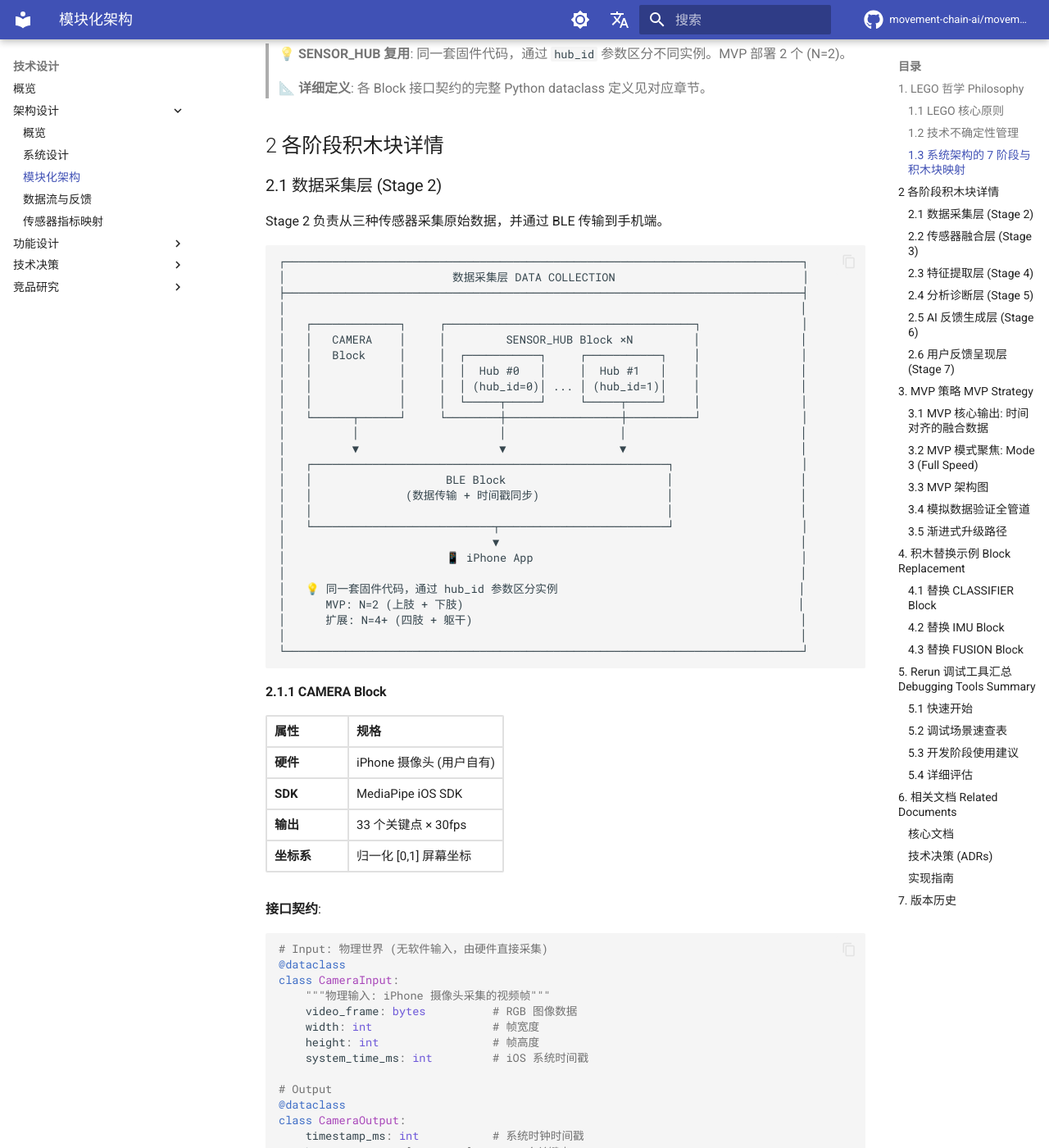
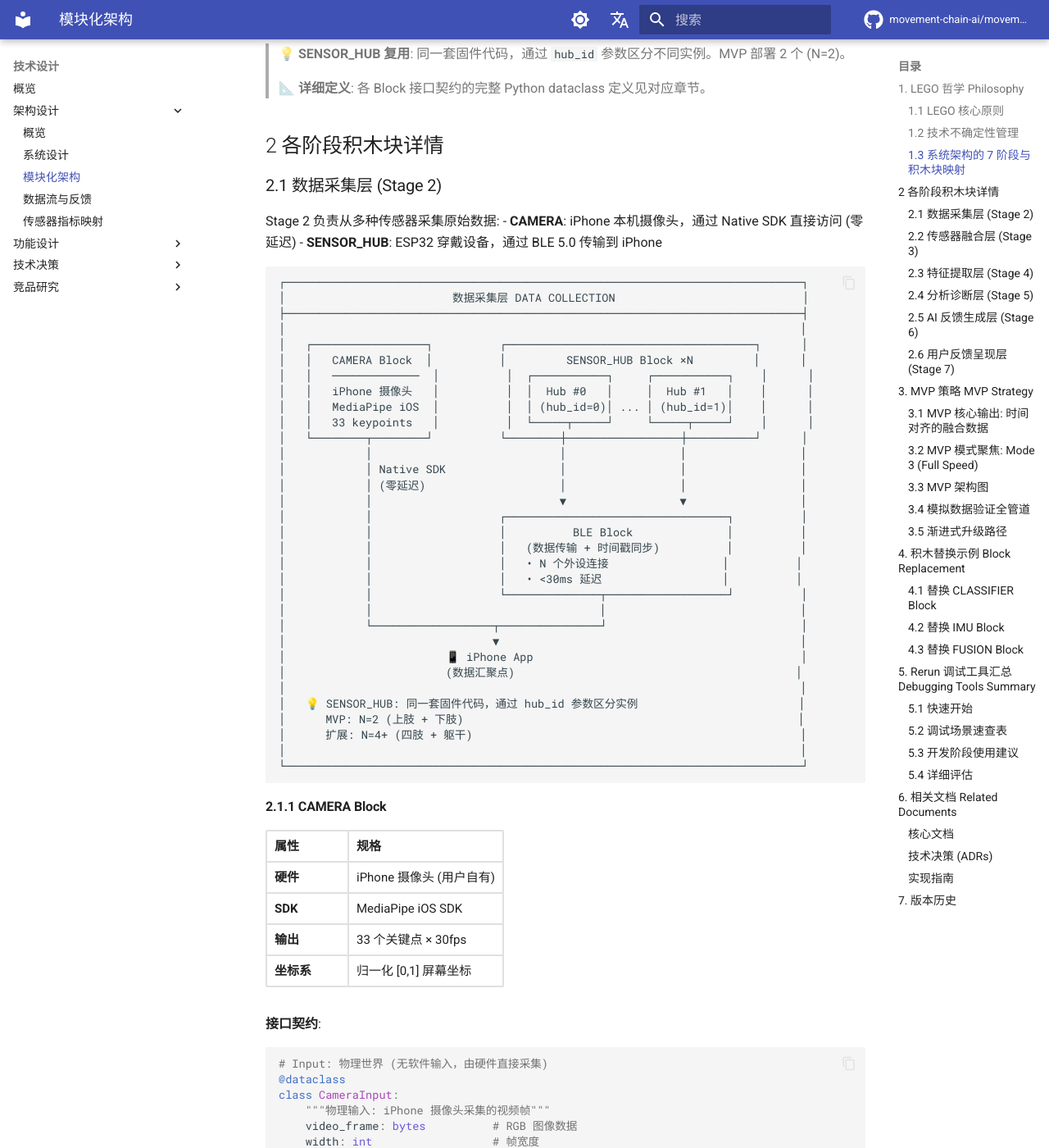
Before and after one commit to movement-chain-ai/movement-chain-docs, an MkDocs documentation site: the page built from docs/zh/design/architecture/modular-architecture.md, in a window 1280 px wide and 1400 px high, scrolled down 2305 px. Shown: the whole window at 82% size. Built offline with MkDocs 1.6.1 and Material for MkDocs 9.7.7, drawn with Linux system fonts in a browser that asks for light colours; comment, search, counter and statistics services are not loaded; the version menu is left out.

Commit message:
fix(arch): 修正数据采集层架构图 — CAMERA 独立于 BLE
- CAMERA Block: Native SDK 直接访问 (零延迟)
- SENSOR_HUB Block: BLE 5.0 传输 (<30ms)
- 两条独立数据路径汇聚到 iPhone App

🤖 Generated with [Claude Code](https://claude.com/claude-code)

Co-Authored-By: Claude Opus 4.5 <noreply@anthropic.com>

````diff
--- a/docs/zh/design/architecture/modular-architecture.md
+++ b/docs/zh/design/architecture/modular-architecture.md
@@ -75,31 +75,39 @@
 
 ### 2.1 数据采集层 (Stage 2) {#21-数据采集层}
 
-Stage 2 负责从三种传感器采集原始数据，并通过 BLE 传输到手机端。
+Stage 2 负责从多种传感器采集原始数据:
+- **CAMERA**: iPhone 本机摄像头，通过 Native SDK 直接访问 (零延迟)
+- **SENSOR_HUB**: ESP32 穿戴设备，通过 BLE 5.0 传输到 iPhone
 
 ```text
 ┌─────────────────────────────────────────────────────────────────────────────┐
 │                         数据采集层 DATA COLLECTION                            │
 ├─────────────────────────────────────────────────────────────────────────────┤
 │                                                                             │
-│   ┌─────────────┐     ┌─────────────────────────────────────┐               │
-│   │   CAMERA    │     │         SENSOR_HUB Block ×N         │               │
-│   │   Block     │     │  ┌───────────┐     ┌───────────┐    │               │
-│   │             │     │  │  Hub #0   │     │  Hub #1   │    │               │
-│   │             │     │  │ (hub_id=0)│ ... │ (hub_id=1)│    │               │
-│   │             │     │  └─────┬─────┘     └─────┬─────┘    │               │
-│   └──────┬──────┘     └────────┼─────────────────┼──────────┘               │
-│          │                     │                 │                          │
-│          ▼                     ▼                 ▼                          │
-│   ┌─────────────────────────────────────────────────────┐                   │
-│   │                    BLE Block                        │                   │
-│   │              (数据传输 + 时间戳同步)                   │                   │
-│   │                                                     │                   │
-│   └───────────────────────────┬─────────────────────────┘                   │
+│   ┌─────────────────┐          ┌─────────────────────────────────────┐      │
+│   │   CAMERA Block  │          │         SENSOR_HUB Block ×N         │      │
+│   │   ─────────────  │          │  ┌───────────┐     ┌───────────┐    │      │
+│   │   iPhone 摄像头   │          │  │  Hub #0   │     │  Hub #1   │    │      │
+│   │   MediaPipe iOS  │          │  │ (hub_id=0)│ ... │ (hub_id=1)│    │      │
+│   │   33 keypoints   │          │  └─────┬─────┘     └─────┬─────┘    │      │
+│   └────────┬────────┘          └────────┼─────────────────┼──────────┘      │
+│            │                            │                 │                 │
+│            │ Native SDK                 │                 │                 │
+│            │ (零延迟)                    │                 │                 │
+│            │                            ▼                 ▼                 │
+│            │                   ┌─────────────────────────────────┐          │
+│            │                   │          BLE Block              │          │
+│            │                   │   (数据传输 + 时间戳同步)          │          │
+│            │                   │   • N 个外设连接                 │          │
+│            │                   │   • <30ms 延迟                  │          │
+│            │                   └──────────────┬──────────────────┘          │
+│            │                                  │                             │
+│            └──────────────────┬───────────────┘                             │
 │                               ▼                                             │
 │                        📱 iPhone App                                        │
-│                                                                             │
-│   💡 同一套固件代码，通过 hub_id 参数区分实例                                    │
+│                        (数据汇聚点)                                          │
+│                                                                             │
+│   💡 SENSOR_HUB: 同一套固件代码，通过 hub_id 参数区分实例                        │
 │      MVP: N=2 (上肢 + 下肢)                                                  │
 │      扩展: N=4+ (四肢 + 躯干)                                                 │
 │                                                                             │
````
